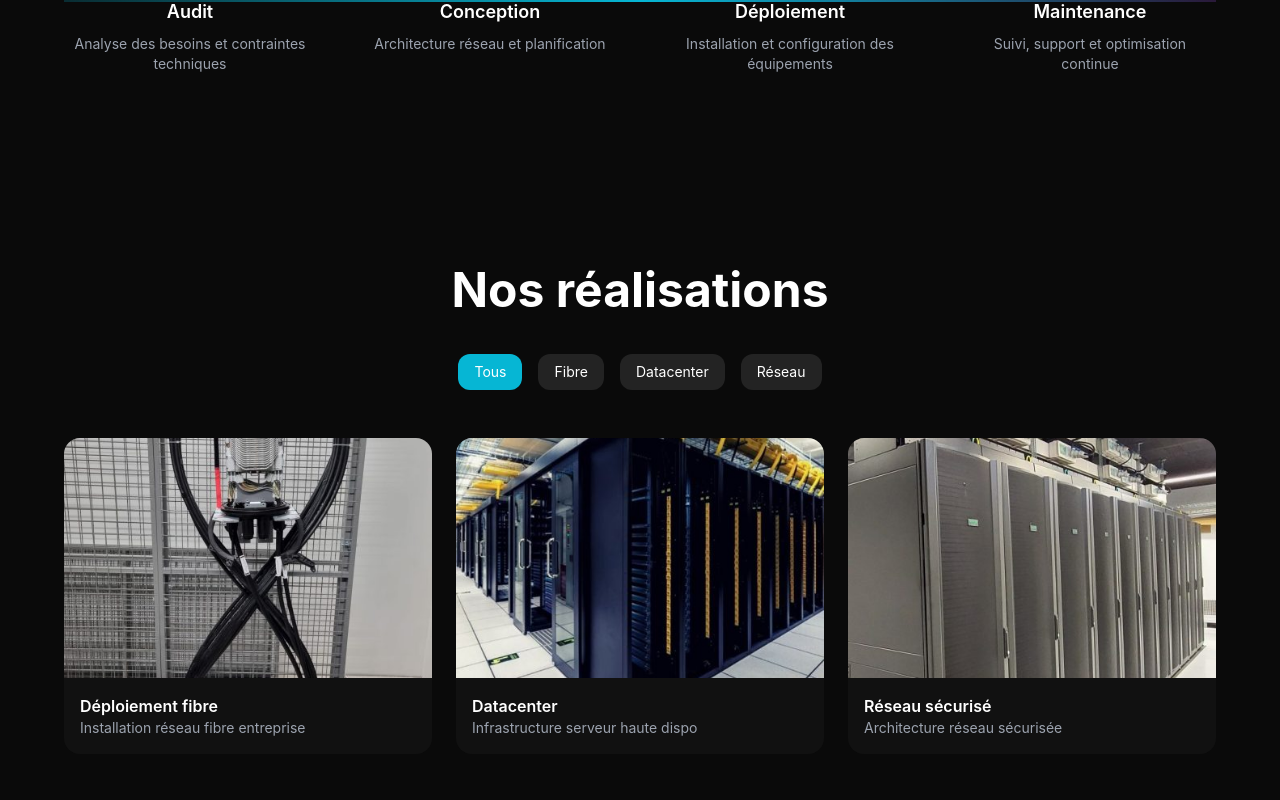
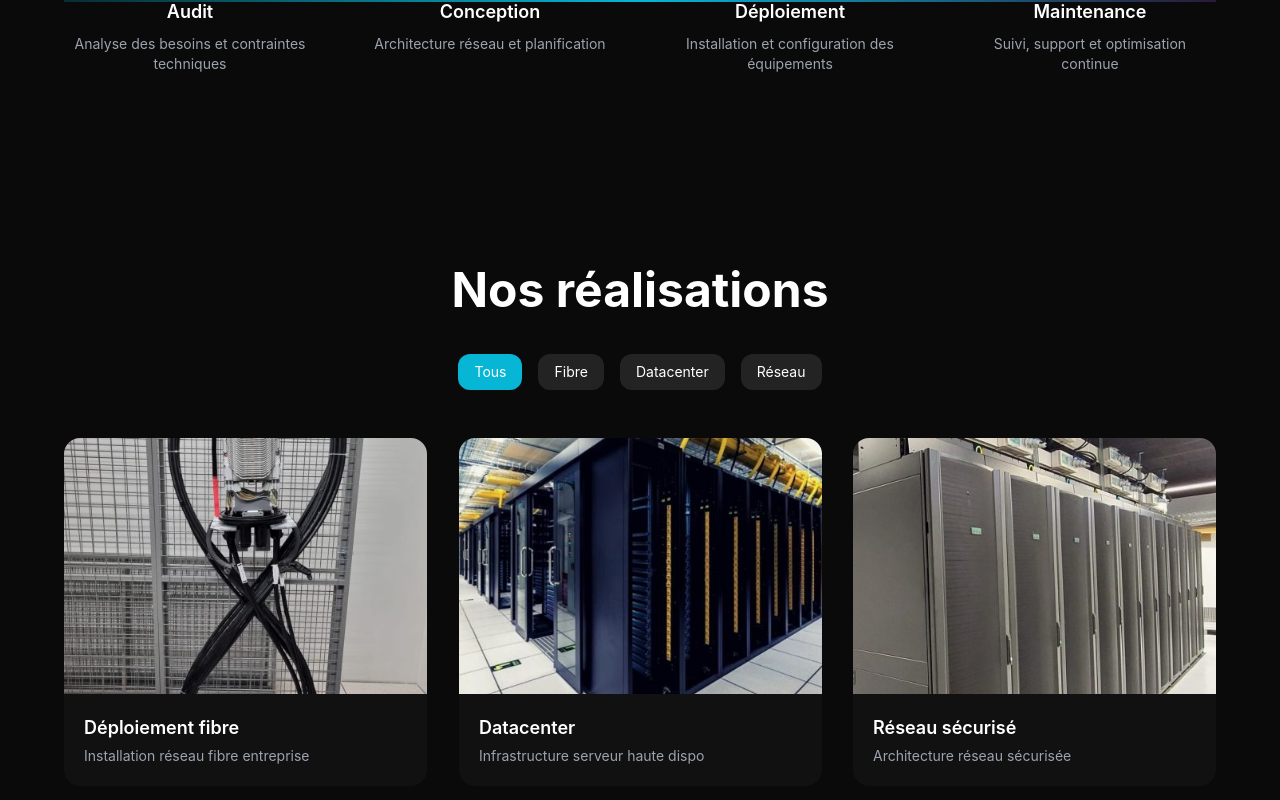
Before and after one commit to HaryRabarijoely/lltelecom, a React (Vite) app: page / in a window 1280 px wide. Shown: the part 1600-2400 px from the top of the page. Built offline with nearby package versions, Linux system fonts and the light colour scheme.

Commit message:
adding 3D animation

```diff
--- a/package.json
+++ b/package.json
@@ -12,7 +12,8 @@
   "dependencies": {
     "framer-motion": "^12.38.0",
     "react": "^19.2.4",
-    "react-dom": "^19.2.4"
+    "react-dom": "^19.2.4",
+    "react-parallax-tilt": "^1.7.320"
   },
   "devDependencies": {
     "@eslint/js": "^9.39.4",
--- a/src/components/ui/Projects.jsx
+++ b/src/components/ui/Projects.jsx
@@ -4,11 +4,12 @@ import fibre from "../../assets/projects/fibre.jpg";
 import datacenter from "../../assets/projects/coridor.jpg";
 import reseau from "../../assets/projects/baie.jpg";
 import electricite from "../../assets/projects/cdc.jpg";
+import Tilt from "react-parallax-tilt";
 
-// 🔹 catégories
+// 🔹 Catégories
 const categories = ["Tous", "Fibre", "Datacenter", "Réseau"];
 
-// 🔹 projets
+// 🔹 Tes projets (remplace les images par les tiennes)
 const projectsData = [
   {
     title: "Déploiement fibre",
@@ -44,9 +45,13 @@ export default function Projects() {
       <div className="max-w-6xl mx-auto">
 
         {/* TITLE */}
-        <h2 className="text-3xl md:text-5xl font-bold text-center mb-10">
+        <motion.h2
+          initial={{ opacity: 0, y: 30 }}
+          whileInView={{ opacity: 1, y: 0 }}
+          className="text-3xl md:text-5xl font-bold text-center mb-10"
+        >
           Nos réalisations
-        </h2>
+        </motion.h2>
 
         {/* FILTER */}
         <div className="flex justify-center gap-4 mb-12 flex-wrap">
@@ -54,7 +59,7 @@ export default function Projects() {
             <button
               key={cat}
               onClick={() => setActive(cat)}
-              className={`px-4 py-2 rounded-xl text-sm ${
+              className={`px-4 py-2 rounded-xl text-sm transition ${
                 active === cat
                   ? "bg-cyan-500 text-white"
                   : "bg-white/10 hover:bg-white/20"
@@ -66,25 +71,49 @@ export default function Projects() {
         </div>
 
         {/* GRID */}
-        <div className="grid md:grid-cols-2 lg:grid-cols-3 gap-6">
+        <div className="grid md:grid-cols-2 lg:grid-cols-3 gap-8">
           {filtered.map((project, index) => (
+
+            <Tilt
+              key={index}
+              tiltMaxAngleX={10}
+              tiltMaxAngleY={10}
+              perspective={1000}
+              scale={1.05}
+              transitionSpeed={800}
+              className="rounded-2xl"
+            >
               <motion.div
-              key={index}
-              layout
-              whileHover={{ scale: 1.03 }}
-              className="cursor-pointer rounded-2xl overflow-hidden"
+                whileHover={{ scale: 1.02 }}
+                className="group relative rounded-2xl overflow-hidden cursor-pointer"
                 onClick={() => setSelected(project)}
               >
+
+                {/* IMAGE */}
+                <div className="relative overflow-hidden">
                   <img
                     src={project.image}
                     alt={project.title}
-                className="w-full h-60 object-cover"
+                    className="w-full h-64 object-cover transition duration-700 group-hover:scale-110"
                   />
-              <div className="p-4 bg-[#111]">
-                <h3 className="font-semibold">{project.title}</h3>
-                <p className="text-sm text-gray-400">{project.desc}</p>
+
+                  {/* GLOW */}
+                  <div className="absolute inset-0 bg-gradient-to-tr from-cyan-500/20 to-purple-500/20 opacity-0 group-hover:opacity-100 transition duration-500" />
                 </div>
+
+                {/* CONTENT */}
+                <div className="p-5 bg-[#111] group-hover:bg-[#151515] transition">
+                  <h3 className="text-lg font-semibold text-white">
+                    {project.title}
+                  </h3>
+                  <p className="text-sm text-gray-400 mt-1">
+                    {project.desc}
+                  </p>
+                </div>
+
               </motion.div>
+            </Tilt>
+
           ))}
         </div>
 
@@ -110,6 +139,7 @@ export default function Projects() {
                   alt={selected.title}
                   className="w-full h-64 object-cover"
                 />
+
                 <div className="p-6">
                   <h3 className="text-xl font-bold">
                     {selected.title}
```
Also changed, not shown: 1 other file (tests, documents, lock files or other folders). Lines whose indentation alone changed are shown as unchanged.
